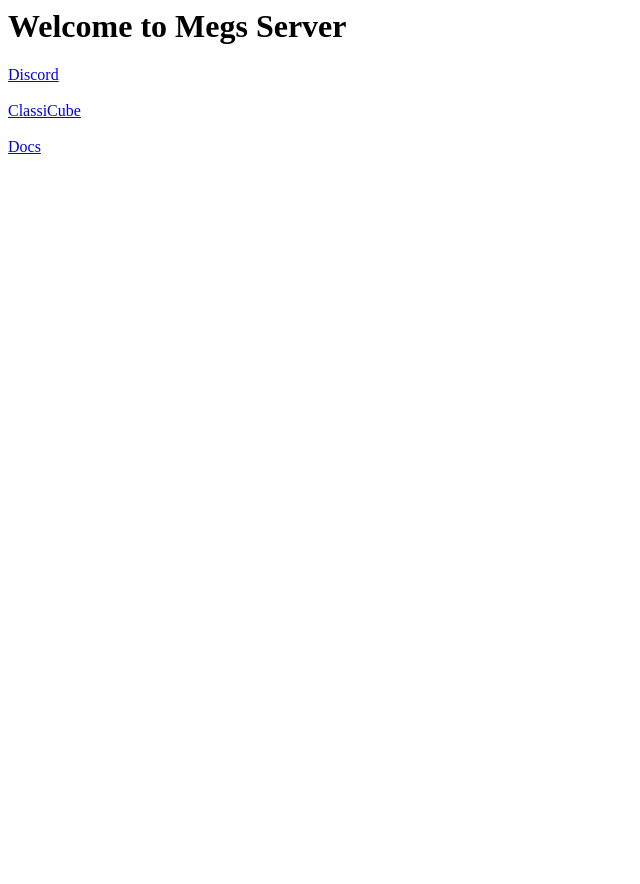
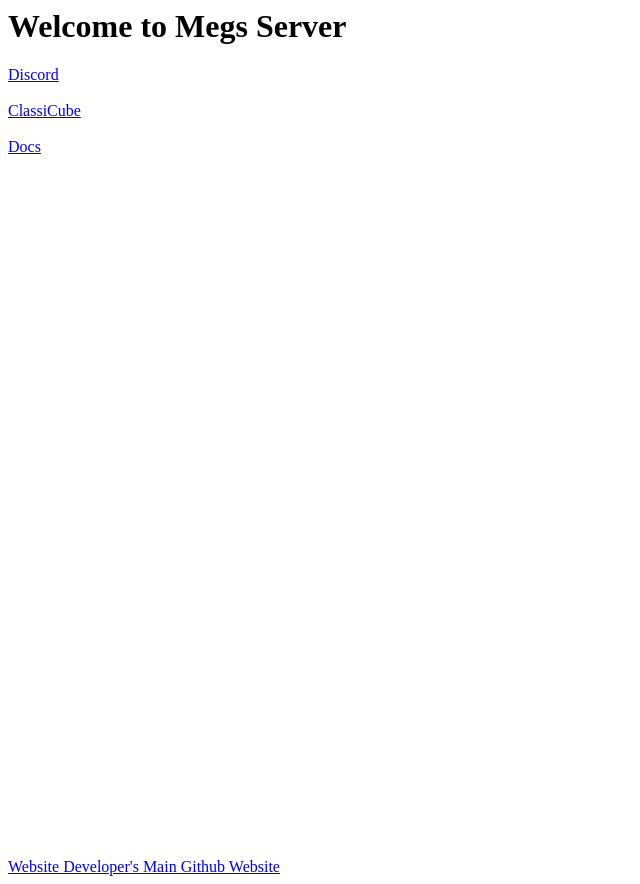
Before and after one commit to megsserver/megsserver.github.io, a plain HTML site: page index.html in a window 1280 px wide. Shown: the whole page, without its empty margins (0-640 px from the left). Before the commit the page ends 800 px from the top, so only its background shows below. Drawn offline with Linux system fonts and the light colour scheme.

Commit message:
Update index.html

```diff
--- a/index.html
+++ b/index.html
@@ -6,6 +6,7 @@
     <h1>Welcome to Megs Server</h1>
     <a href="https://discord.gg/9fMjk96gyR">Discord</a><br/><br/>
     <a href="http://www.classicube.net/server/play/78a28c80bd0fb3747a444586796cc0af/">ClassiCube</a><br/><br/>
-    <a href="https://docs.google.com/document/d/1XAHFXKqg4GywKOevfLOJ9J1RGixfSweGQM5r1DcnxMg/edit">Docs</a>
+    <a href="https://docs.google.com/document/d/1XAHFXKqg4GywKOevfLOJ9J1RGixfSweGQM5r1DcnxMg/edit">Docs</a><br/><br/><br/><br/><br/><br/><br/><br/><br/><br/><br/><br/><br/><br/><br/><br/><br/><br/><br/><br/><br/><br/><br/><br/><br/><br/><br/><br/><br/><br/><br/><br/><br/><br/><br/><br/><br/><br/><br/><br/>
+    <a href="https://kilgorezer.github.io/">Website Developer's Main Github Website</a>
   </body>
 </html>
```
